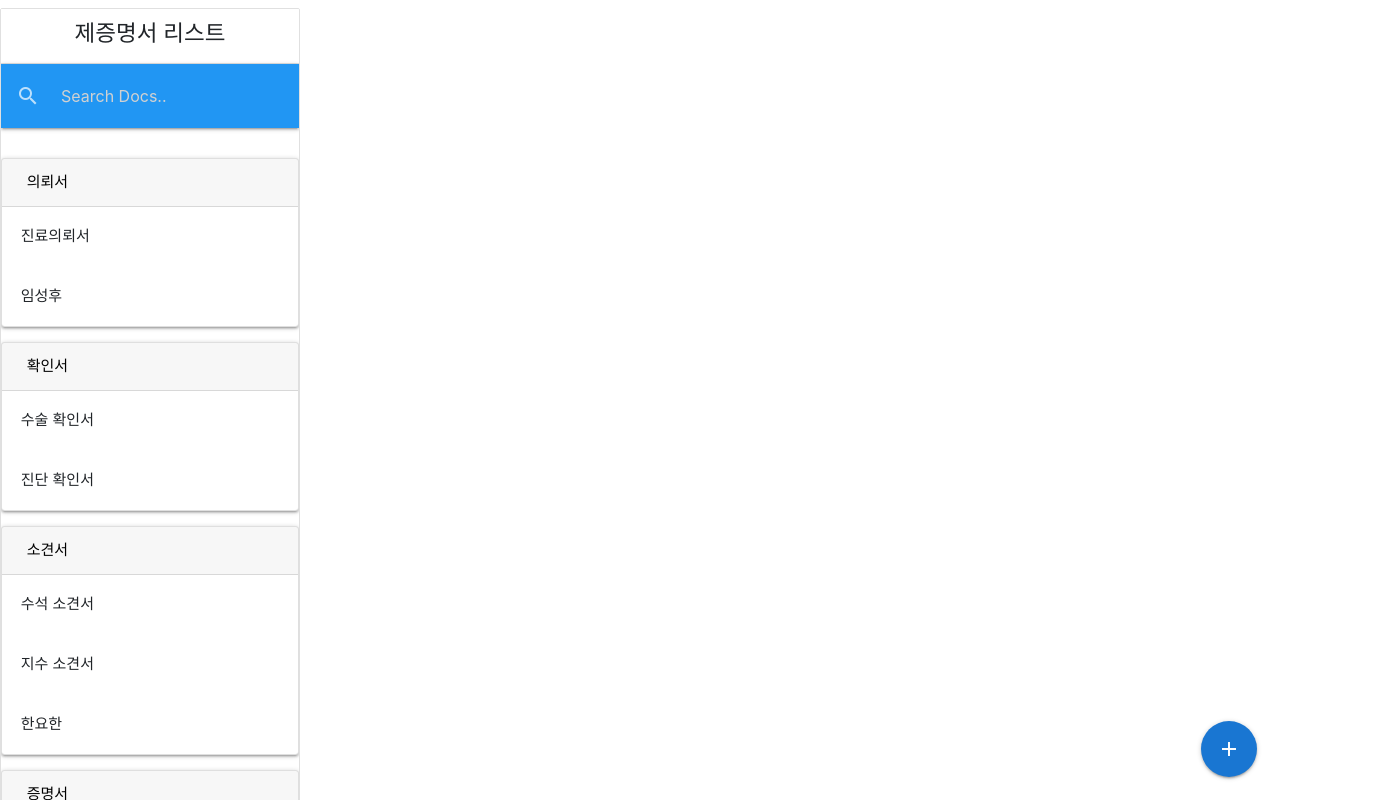
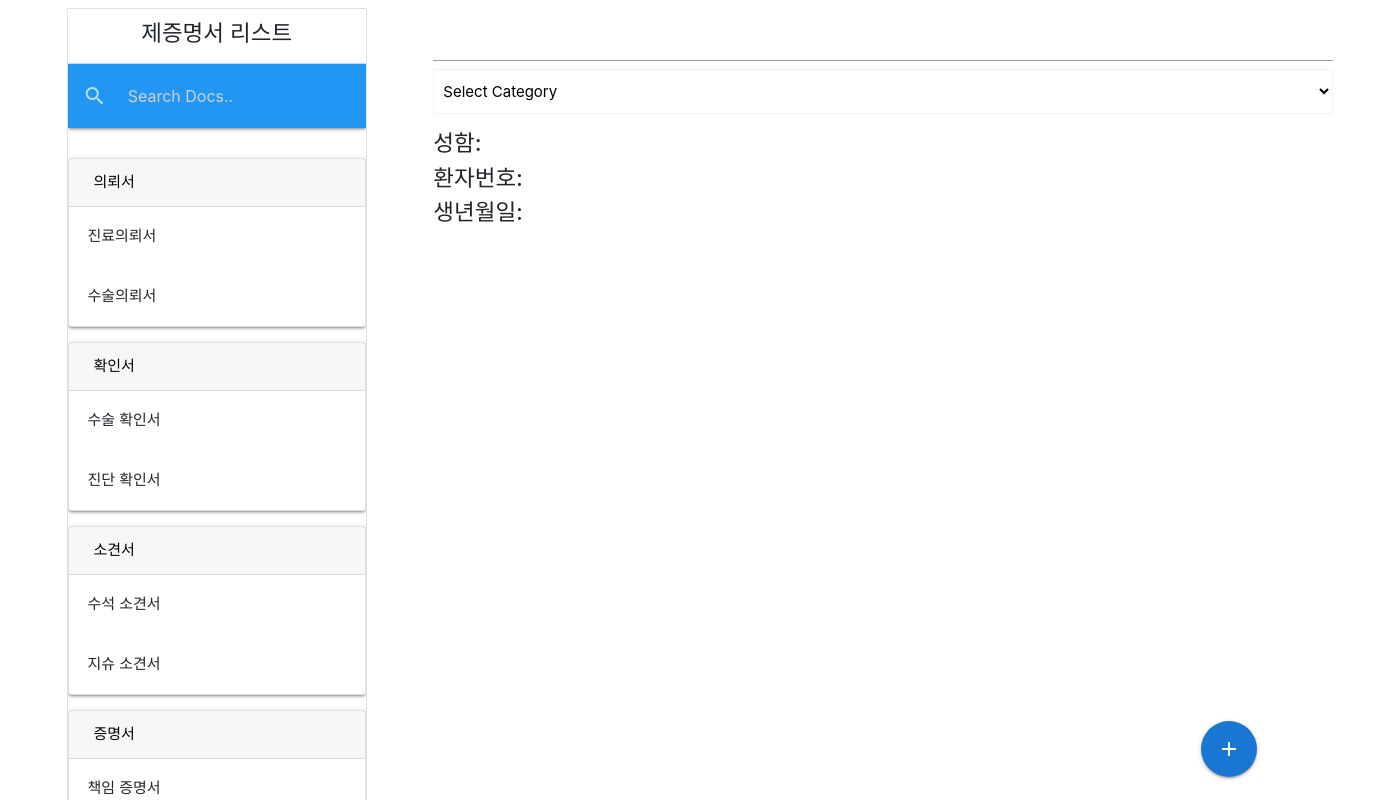
Before and after one commit to tbnsok40/Redux-tutorial, a React (Create React App) app: page /#/ in a window 1280 px wide. Shown: the top 800 px of the page, 1400 px wide, since content can reach past the window. Built offline with nearby package versions, Linux system fonts and the light colour scheme; data requests are answered from the project's data file.

Commit message:
[add] 이름 선택 후 본문 렌더링

```diff
--- a/db.json
+++ b/db.json
@@ -120,19 +120,9 @@
       "id": 4
     },
     {
-      "category": "진단서",
-      "title": "주니어 썸띵",
-      "id": 5
-    },
-    {
       "category": "소견서",
       "title": "수석 소견서",
       "id": 6
-    },
-    {
-      "category": "신청서",
-      "title": "주니어 네이버",
-      "id": 7
     },
     {
       "category": "증명서",
@@ -141,34 +131,55 @@
     },
     {
       "category": "소견서",
-      "title": "지수 소견서",
+      "title": "지슈 소견서",
       "id": 9
     },
     {
-      "id": 10
+      "category": "의뢰서",
+      "title": "수술의뢰서",
+      "id": 14
     },
     {
-      "category": "소견서",
-      "title": "한요한",
-      "id": 11
-    },
-    {
-      "id": 12
-    },
-    {
-      "category": "의뢰서",
-      "title": "임성후",
-      "id": 13
+      "category": "진단서",
+      "title": "질병 진단서",
+      "id": 15
     }
   ],
   "patients": [
     {
       "id": 1,
-      "name": "이선규"
+      "name": "이선규",
+      "birth": "2000-01-01"
     },
     {
       "id": 2,
-      "name": "오세영"
+      "name": "오세영",
+      "birth": "2000-01-01"
+    },
+    {
+      "id": 3,
+      "name": "심우호",
+      "birth": "2000-01-01"
+    },
+    {
+      "id": 4,
+      "name": "이선미",
+      "birth": "2010-11-21"
+    },
+    {
+      "id": 5,
+      "name": "백지영",
+      "birth": "2005-02-01"
+    },
+    {
+      "id": 6,
+      "name": "백미밥",
+      "birth": "2103-01-01"
+    },
+    {
+      "id": 7,
+      "name": "오재윤",
+      "birth": "2020-11-21"
     }
   ]
 }
--- a/src/App.css
+++ b/src/App.css
@@ -19,23 +19,34 @@
   background-color: #282c34;
   min-height: 100vh;
   display: flex;
-  flex-direction: column;
-  align-items: center;
+  /*flex-direction: column;*/
+  /*align-items: center;*/
   justify-content: center;
   font-size: calc(10px + 2vmin);
   color: white;
 }
-header {
-  width: 100vw;
-  height: 100px;
-  background: #282c34;
-}
+
 .navbar-left{
   width: 300px;
-  height: 400px;
+  /*display: flex;*/
+  /*justify-content: space-evenly;*/
 }
 
-.navbar-right{
-  width: 300px;
-  height: 600px;
+.navbar-center{
+  width: 900px;
+  /*display: flex;*/
+  /*justify-content: space-evenly;*/
 }
+
+.names{
+  width: 400px;
+}
+.SearchPatientTab{
+
+}
+
+.main{
+  width: 1400px;
+  display: flex;
+  justify-content: space-evenly;
+}
--- a/src/App.js
+++ b/src/App.js
@@ -15,6 +15,8 @@ import EditLogModal from "./Components/layout/EditLogModal";
 import Formats from "./Components/layout/Certificate/Formats";
 import AddCertificateModal from "./Components/layout/Certificate/AddCertificateModal"
 import Accordion from './Components/Acc/Accordion'
+import Patient from "./Components/layout/Patients/Patients";
+import Paper from './Components/layout/Certificate/Paper'
 
 const App = () => {
     useEffect(() => {
@@ -30,20 +32,25 @@ const App = () => {
                 {/*<AddLogModal2/>*/}
                 {/*<AddTechModal/>*/}
                 {/*<TechListModal/>*/}
-                <AddBtn/>
                 {/*<EditLogModal/>*/}
+
                 {/*</div>*/}
 
-                <div className="navbar-right">
-                    <Formats/>
-                    <AddCertificateModal/>
-                    {/* addtitlemodal*/}
+                <div className="main">
+
+                    <div className="navbar-left">
+                        <Formats/>
+                        <AddCertificateModal/>
+                    </div>
+                    <div className="navbar-center">
+                        <Patient/>
+                        <Paper/>
+                    </div>
+                    <AddBtn/>
                 </div>
-                {/*<AddBtn/>*/}
-
             </Fragment>
         </Provider>
-    );
+);
 }
 
 export default App;
--- /dev/null
+++ b/src/Components/layout/Certificate/Paper.js
@@ -0,0 +1,22 @@
+import React, {useEffect} from 'react';
+import {connect} from "react-redux";
+import {searchPatients} from "../../../actions/patientActions";
+
+const Paper = ({selectedPatients:{name, birth, id}}) => {
+    useEffect(() => {
+        searchPatients();
+    }, [])
+    return (
+        <div>
+            <h4>성함:   {name}</h4>
+            <h4>환자번호:   {id}</h4>
+            <h4>생년월일:   {birth}</h4>
+
+        </div>
+    )
+}
+const mapStateToProps = (state) => ({
+    selectedPatients: state.patient.selectedPatients
+})
+
+export default connect(mapStateToProps)(Paper)
--- a/src/Components/layout/Patients/Patients.js
+++ b/src/Components/layout/Patients/Patients.js
@@ -1,16 +1,67 @@
-import React from 'react';
+import React, {useRef, useEffect, useState} from 'react';
+import {getPatients, searchPatients, selectedPatient} from "../../../actions/patientActions";
+import {connect} from "react-redux";
 
-import {getPatients} from "../../../actions/patientActions";
-import { connect } from "react-redux";
+const Patient = ({name, selectedName, searchedPatients, getPatients, searchPatients, selectedPatient}) => {
+    const text = useRef('')
+    // const current = ''
+    const [current, setCurrent] = useState('');
+    useEffect(() => {
+        getPatients();
 
+    }, [])
 
+    const onChange = () => {
+        searchPatients(text.current.value)
+    }
 
+    const setCurrentName = (id) => {
+        console.log('target: ', id)
+        setCurrent(id)
+        // selectedName = name
+        selectedPatient(id) // 여기에 id를 넘기면 다 해결돼. name 파라미터 대신 id값을 가져올 것. but how?
+    }
 
-const Patient = ({getPatients}) => {
+    return (
+        <div className="SearchPatientTab">
+            <div className="">
+                <div className="input-field">
 
-    return ();
+                    <input ref={text} type="text" onChange={onChange}/>
+
+                    <select name="category"
+                            value={current}
+                            key={current}
+                            className='browser-default'
+                            onChange={e => setCurrentName(e.target.value)}
+                    >
+                        <option value='' disabled>
+                            Select Category
+                        </option>
+
+                        {/*{searchedPatients === null && name !== null && name.map(c =>*/}
+                        {/*    <option value={c.name} key={c.id}>*/}
+                        {/*        {c.name}*/}
+                        {/*    </option>*/}
+                        {/*)}*/}
+
+                        {searchedPatients !== null && searchedPatients.map(c =>
+                            <option value={c.id} key={c.id}>
+                                {c.name}
+                            </option>
+                        )}
+                    </select>
+                </div>
+            </div>
+        </div>
+    );
 }
 
+const mapStateToProps = (state) => ({
+    name: state.patient.name,
+    searchedPatients: state.patient.searchedPatients,
+    selectedName: state.patient.selectedName
 
+})
 
-export default connect(null, {getPatients}) (Patient);
+export default connect(mapStateToProps, {getPatients, searchPatients, selectedPatient})(Patient);
--- a/src/actions/patientActions.js
+++ b/src/actions/patientActions.js
@@ -1,6 +1,6 @@
 import {
     GET_PATIENTS,
-    ADD_PATIENTS,
+    ADD_PATIENTS, SEARCH_DOCS, SEARCH_PATIENTS,SELECTED_PATIENTS
 
 } from "./type";
 
@@ -9,7 +9,6 @@ export const getPatients = () => async dispatch => {
         const res = await fetch('/patients')
         const data = await res.json();
 
-        console.log(data);
         dispatch({
             type: GET_PATIENTS,
             payload: data
@@ -37,3 +36,31 @@ export const addPatients = (newPatient) => async dispatch => {
 
     }
 }
+
+export const searchPatients = (text) => async dispatch => {
+    try {
+        const res = await fetch(`/patients?q=${text}`)
+        const data = await res.json();
+        dispatch({
+            type: SEARCH_PATIENTS,
+            payload: data
+        })
+    } catch (err) {
+    }
+}
+
+
+
+export const selectedPatient = (id) => async dispatch => {
+    try {
+        console.log("id: ", id)
+        const res = await fetch(`/patients/${id}`);
+        const data = await res.json()
+        console.log("data: ", data)
+        dispatch({
+            type: SELECTED_PATIENTS,
+            payload: data
+        })
+    } catch (err) {
+    }
+}
--- a/src/actions/type.js
+++ b/src/actions/type.js
@@ -30,6 +30,7 @@ export const UPDATE_PATIENTS = "UPDATE_PATIENTS";
 export const ADD_PATIENTS = "ADD_PATIENTS";
 export const DELETE_PATIENTS = "DELETE_PATIENTS";
 export const SEARCH_PATIENTS = "SEARCH_PATIENTS";
+export const SELECTED_PATIENTS = "SELECTED_PATIENTS";
 
 export const SET_LOADING = 'SET_LOADING';
 
--- a/src/reducers/patientReducer.js
+++ b/src/reducers/patientReducer.js
@@ -1,18 +1,42 @@
 import {
-    GET_PATIENTS
+    GET_PATIENTS, SEARCH_PATIENTS, SELECTED_PATIENTS
 } from "../actions/type";
 
 
 const initialState = {
     name: null,
+    loading: false,
+    searchedPatients: null,
+    selectedName: '',
+    selectedPatients: ''
+
 
 }
+
+// eslint-disable-next-line import/no-anonymous-default-export
 export default (state = initialState, action) => {
     switch (action.type) {
         case GET_PATIENTS:
-            return {}
+            return ({
+                ...state,
+                name: action.payload,
+                loading: false
+            })
+
+        case SEARCH_PATIENTS:
+            return({
+                ...state,
+                searchedPatients: action.payload
+            })
+
+        case SELECTED_PATIENTS:
+            return ({
+                ...state,
+                selectedPatients: action.payload
+            })
 
         default:
             return state
-    };
+    }
+    ;
 }
```
